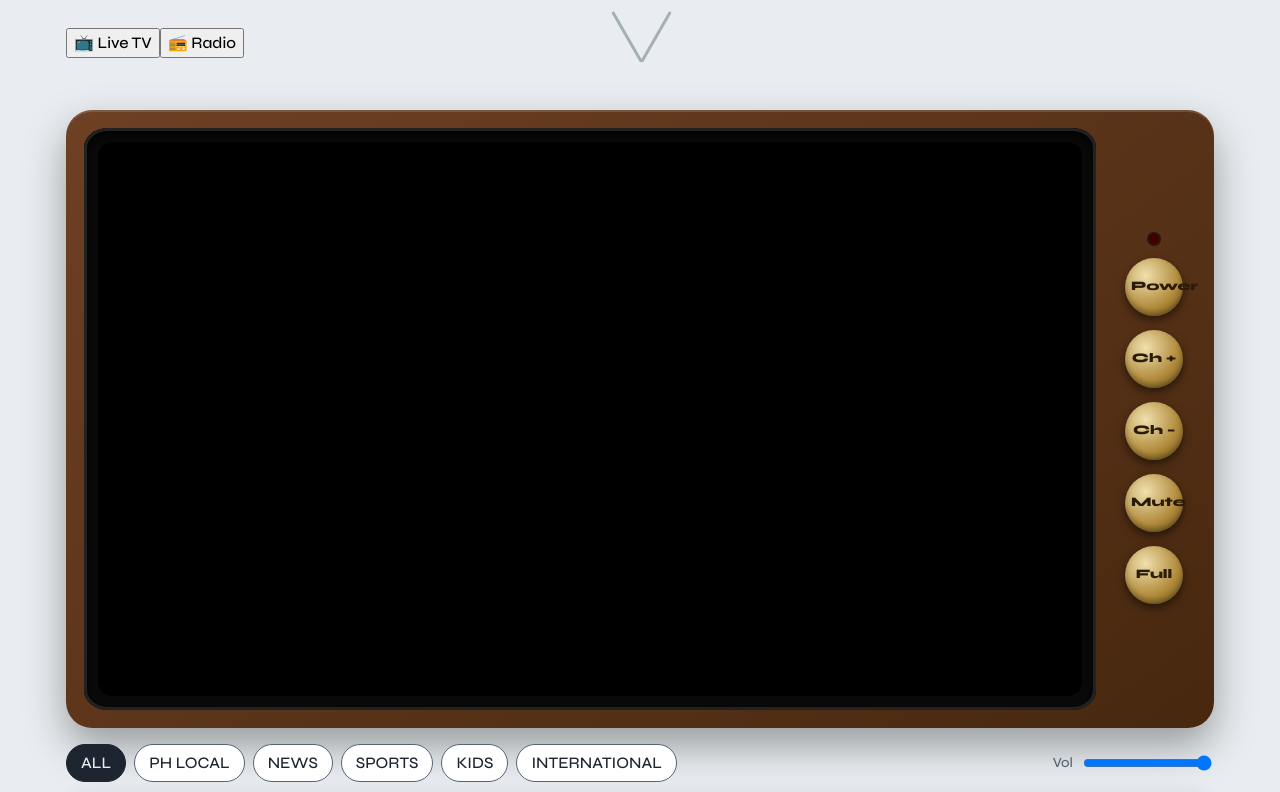
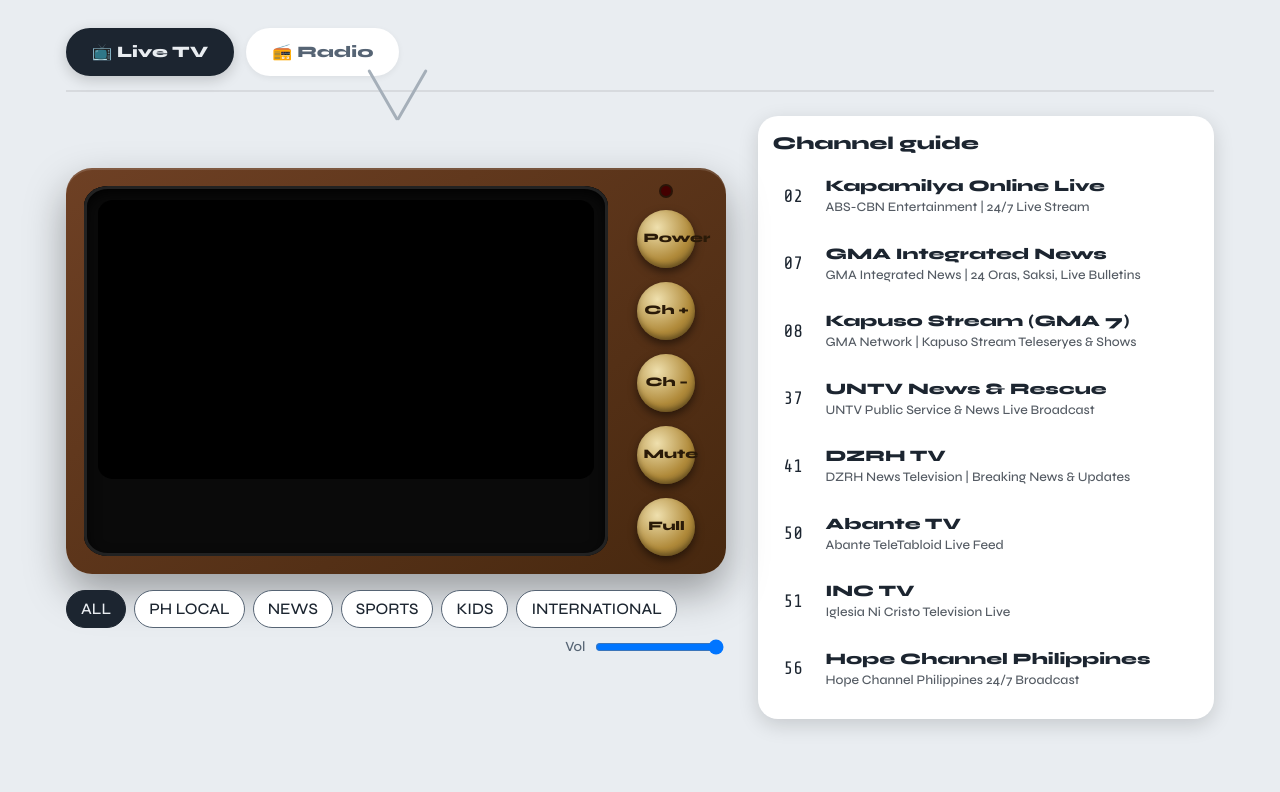
Before and after one commit to raeaneron/matz-tv, a React (Vite) app in the folder client/: page / in a window 1280 px wide. Shown: the top 792 px of the page. Built offline with nearby package versions, Linux system fonts and the light colour scheme.

Commit message:
feat: tab navigation and dedicated TV / Radio page styles

```diff
--- a/client/src/index.css
+++ b/client/src/index.css
@@ -63,7 +63,66 @@ h1 {
 
 .sub {
   color: var(--muted);
-  margin: 4px 0 28px;
+  margin: 4px 0 24px;
+}
+
+/* ─── TAB NAVIGATION ──────────────────────────────────────────────────────── */
+.tab-nav {
+  display: flex;
+  gap: 12px;
+  margin-bottom: 24px;
+  border-bottom: 2px solid rgba(0, 0, 0, 0.08);
+  padding-bottom: 14px;
+}
+:root[data-theme="dark"] .tab-nav,
+@media (prefers-color-scheme: dark) {
+  .tab-nav {
+    border-bottom-color: rgba(255, 255, 255, 0.08);
+  }
+}
+
+.tab-btn {
+  display: inline-flex;
+  align-items: center;
+  gap: 8px;
+  font-family: "Syne", system-ui, sans-serif;
+  font-size: 16px;
+  font-weight: 800;
+  padding: 10px 24px;
+  border-radius: 999px;
+  border: 2px solid transparent;
+  background: var(--chip);
+  color: var(--muted);
+  transition: all 0.2s ease;
+  box-shadow: 0 2px 6px rgba(0,0,0,0.06);
+}
+
+.tab-btn:hover {
+  color: var(--fg);
+  border-color: var(--muted);
+}
+
+.tab-btn.active {
+  background: var(--fg);
+  color: var(--bg);
+  border-color: var(--fg);
+  box-shadow: 0 4px 14px rgba(0,0,0,0.18);
+}
+
+/* ─── PAGES LAYOUT ────────────────────────────────────────────────────────── */
+.tv-page {
+  display: grid;
+  grid-template-columns: 1.45fr 1fr;
+  gap: 32px;
+  align-items: start;
+}
+@media (max-width: 880px) {
+  .tv-page { grid-template-columns: 1fr; }
+}
+
+.radio-page {
+  max-width: 760px;
+  margin: 0 auto;
 }
 
 .grid {
@@ -302,7 +361,7 @@ button {
   padding: 0;
   display: grid;
   gap: 6px;
-  max-height: 340px;
+  max-height: 540px;
   overflow-y: auto;
 }
 
```
